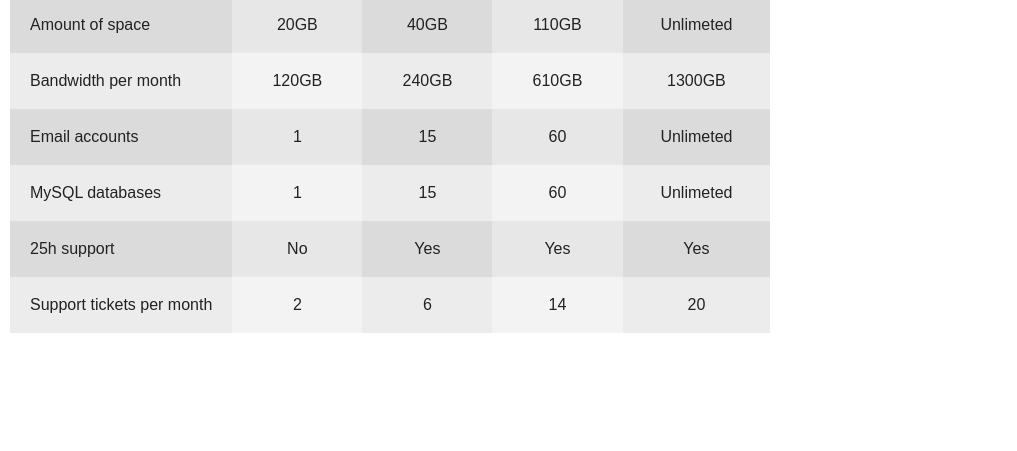
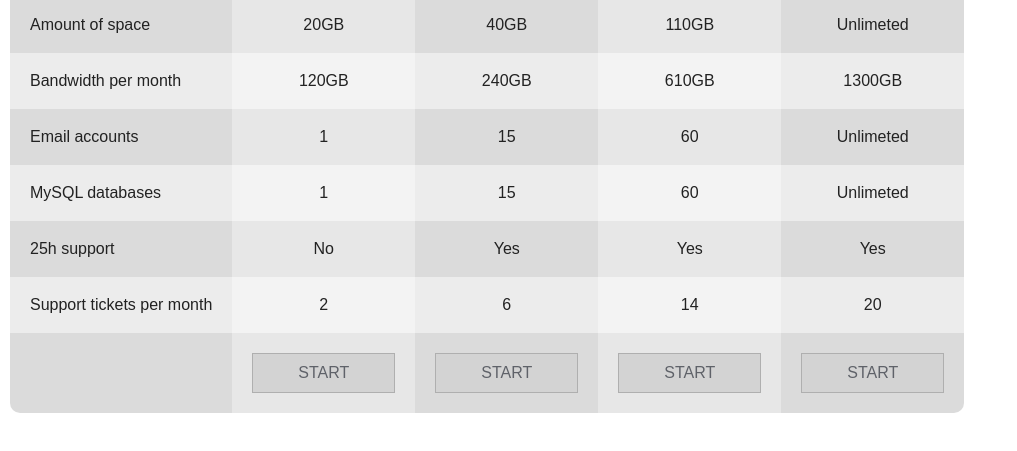
Before and after one commit to Al-x-R/table_styling, a plain HTML site: page index.html in a window 1280 px wide. Shown: the part 193-644 px from the top of the page, without its empty margins (0-1017 px from the left). Drawn offline with Linux system fonts and the light colour scheme.

Commit message:
Create table footer

```diff
--- a/css/style.css
+++ b/css/style.css
@@ -41,7 +41,6 @@ thead tr > th:nth-child(4) {
 
 thead tr > th:nth-child(5) {
     background-color: #061539;
-
 }
 
 .title th:first-child {
@@ -81,3 +80,26 @@ tbody tr:nth-child(even) {
 tbody tr:nth-child(even) > td:nth-child(even) {
     background: var(--even-light-color);
 }
+
+tfoot td:nth-child(odd) {
+    background: var(--odd-dark-color);
+}
+
+tfoot td:nth-child(even) {
+    background: var(--odd-light-color);
+}
+
+tfoot td:first-child {
+    border-bottom-left-radius: 10px;
+}
+
+tfoot td:last-child {
+    border-bottom-right-radius: 10px;
+}
+
+button {
+    border: 1px solid #afafaf;
+    background-color: #d3d3d3;
+    color: #5f6269;
+    padding: 10px 45px;
+}
--- a/index.html
+++ b/index.html
@@ -76,6 +76,15 @@
         <td>20</td>
     </tr>
     </tbody>
+    <tfoot>
+    <tr>
+        <td></td>
+        <td><button type="submit">START</button></td>
+        <td><button type="submit">START</button></td>
+        <td><button type="submit">START</button></td>
+        <td><button type="submit">START</button></td>
+    </tr>
+    </tfoot>
 </table>
 </body>
 </html>
```
